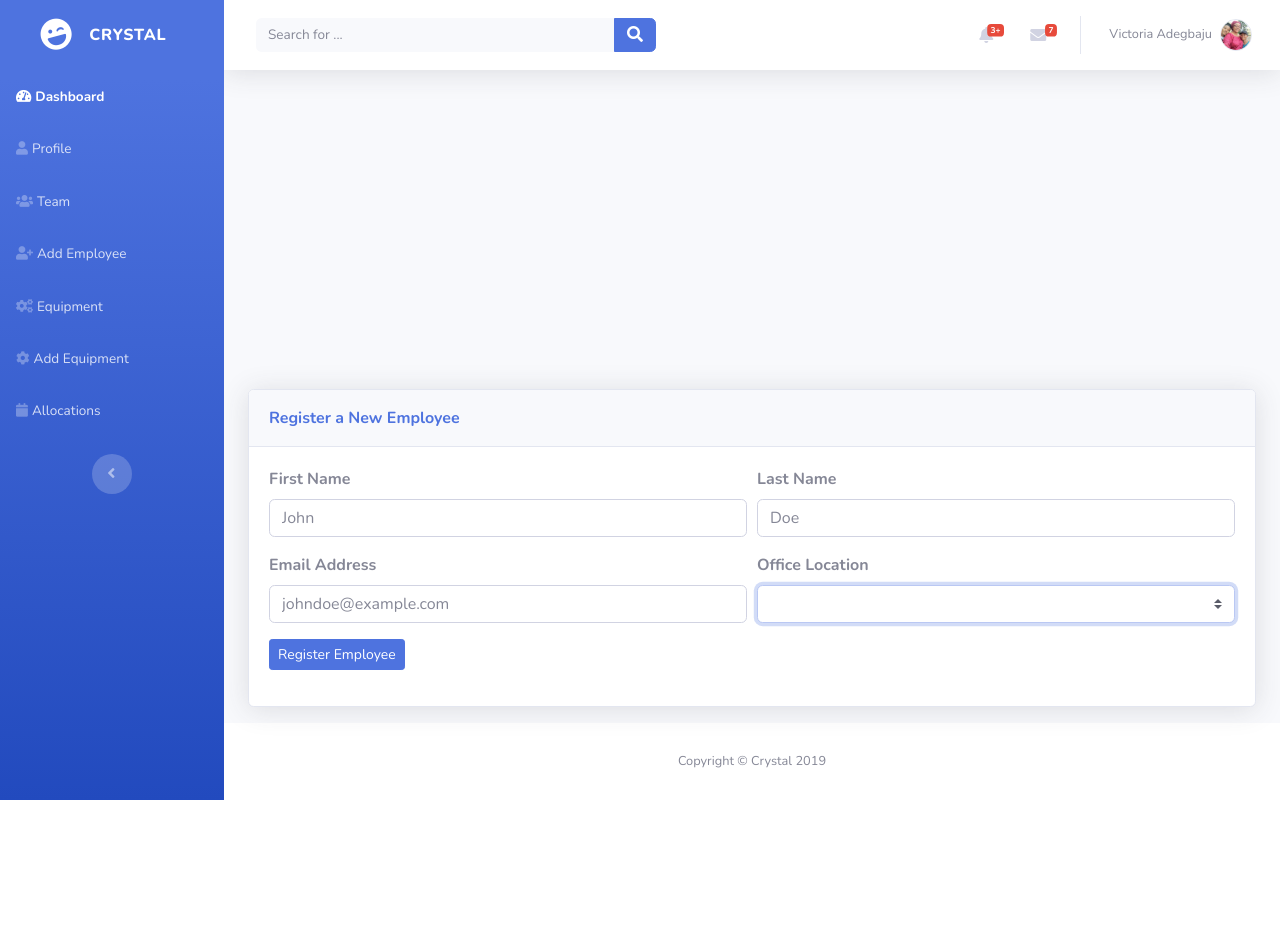
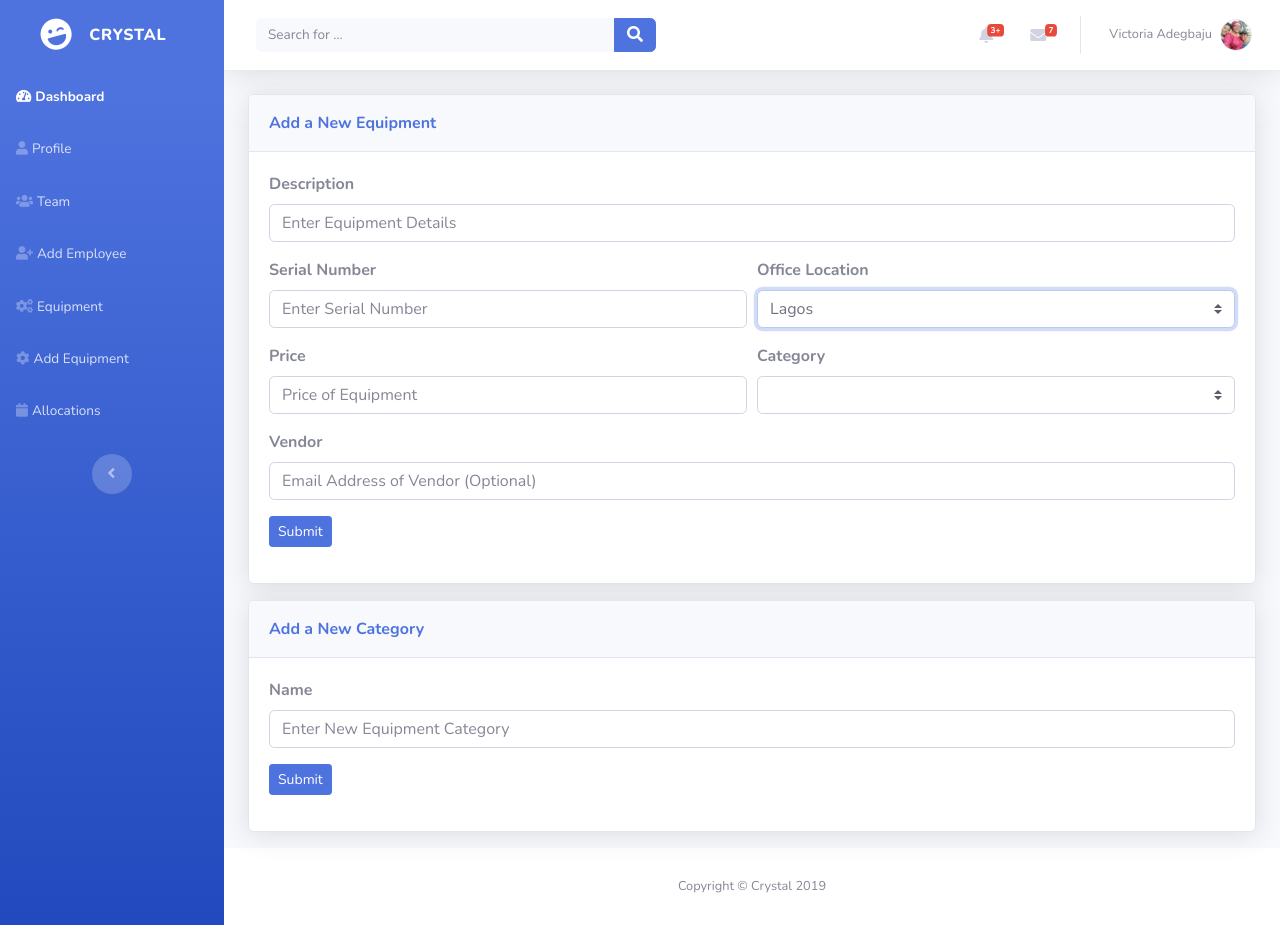
Before and after one commit to elizabethadegbaju/crystalims, a Django app: page /equipments/new/ in a window 1280 px wide. Before the commit the page ends 800 px from the top, so only its background shows below. Run offline with Django 3.2, Linux system fonts and the light colour scheme; a user stored in the database is signed in; data comes from the database, SQL or seed files in the repository; data that the repository does not hold is empty; some libraries are stand-ins or nearby versions.

Commit message:
Initial Commit

```diff
--- a/dashboard/models.py
+++ b/dashboard/models.py
@@ -108,7 +108,6 @@ class Category(models.Model):
     """This represents an equipment category in our system."""
     name = models.CharField(max_length=20, help_text='New category')
     company = models.ForeignKey(Company, on_delete=models.CASCADE)
-    verbose_name_plural = 'Categories'
 
     def __str__(self):
         return self.name + " - " + self.company.name
--- a/dashboard/urls.py
+++ b/dashboard/urls.py
@@ -16,4 +16,5 @@ urlpatterns = [
     path('equipments/<int:pk>/', views.equipment, name='equipment'),
     path('equipments/new/', views.add_equipment, name='add_equipment'),
     path('allocations/', views.allocations, name='allocations'),
+    path('equipments/new/', views.add_category, name='add_category'),
 ]
--- a/dashboard/views.py
+++ b/dashboard/views.py
@@ -189,14 +189,20 @@ def add_equipment(request):
     user = request.user
     if user.groups.filter(name__in=["Company Admins", "Company Superusers"]):
         if request.method == "GET":
-            return render(request, 'add_equipment.html')
+            locations = Location.objects.filter(company=user.employee.company)
+            categories = Category.objects.filter(company=user.employee.company)
+            return render(request, 'add_equipment.html', {'locations': locations, 'categories': categories})
         elif request.method == "POST":
             serial = request.POST['serial']
             description = request.POST['description']
             price = request.POST['price']
             vendor = request.POST['vendor']
-            condition = request.POST['condition']
             category = request.POST['category']
+            location = request.POST['location']
+            equipment = Equipment.objects.create(serial=serial, description=description, price=price, vendor=vendor,
+                                                 condition='E', category_id=category, location_id=location,
+                                                 company=user.employee.company_id)
+            equipment.save()
             return redirect('equipments')
     else:
         return redirect('equipments')
@@ -208,3 +214,11 @@ def allocations(request):
         return render(request, 'allocations.html', {'allocations': allocations})
     else:
         return redirect('dashboard')
+
+
+def add_category(request):
+    company = request.user.employee.company
+    name = request.POST['category']
+    category = Category.objects.create(name=name, company=company)
+    category.save()
+    return redirect('equipments')
--- a/templates/add_equipment.html
+++ b/templates/add_equipment.html
@@ -8,34 +8,26 @@
     <div class="container">
         <div class="card shadow mb-3">
             <div class="card-header py-3">
-                <p class="text-primary m-0 font-weight-bold">Register a New Employee</p>
+                <p class="text-primary m-0 font-weight-bold">Add a New Equipment</p>
             </div>
             <div class="card-body">
-                <form method="POST" action="{% url 'add_employee' %}">
+                <form method="POST" action="{% url 'add_equipment' %}">
                     {% csrf_token %}
+                    <div class="form-group">
+                        <label for="description"><strong>Description</strong></label>
+                        <input class="form-control"
+                               type="text"
+                               placeholder="Enter Equipment Details"
+                               name="description" required=""></div>
                     <div class="form-row">
                         <div class="col">
-                            <div class="form-group"><label for="first_name"><strong>First
-                                Name</strong></label><input class="form-control"
-                                                            type="text"
-                                                            placeholder="John"
-                                                            name="first_name" required=""></div>
-                        </div>
-                        <div class="col">
-                            <div class="form-group"><label for="last_name"><strong>Last
-                                Name</strong></label><input class="form-control"
-                                                            type="text"
-                                                            placeholder="Doe"
-                                                            name="last_name" required=""></div>
-                        </div>
-                    </div>
-                    <div class="form-row">
-                        <div class="col">
-                            <div class="form-group"><label for="email"><strong>Email
-                                Address</strong></label><input class="form-control"
-                                                               type="email"
-                                                               placeholder="johndoe@example.com"
-                                                               name="email" required=""></div>
+                            <div class="form-group">
+                                <label for="serial"><strong>Serial Number</strong></label>
+                                <input
+                                        class="form-control"
+                                        type="text"
+                                        placeholder="Enter Serial Number"
+                                        name="serial" required=""></div>
                         </div>
                         <div class="col">
                             <div class="form-group">
@@ -49,9 +41,58 @@
                             </div>
                         </div>
                     </div>
+                    <div class="form-row">
+                        <div class="col">
+                            <div class="form-group">
+                                <label for="price"><strong>Price</strong></label>
+                                <input
+                                        class="form-control"
+                                        type="text"
+                                        placeholder="Price of Equipment"
+                                        name="price" required=""></div>
+                        </div>
+                        <div class="col">
+                            <div class="form-group">
+                                <label for="category"><strong>Category</strong></label><select
+                                    class="custom-select form-control" required=""
+                                    autofocus="" name="category">
+                                {% for category in categories %}
+                                    <option value="{{ category.id }}">{{ category.name }}</option>
+                                {% endfor %}
+                            </select>
+                            </div>
+                        </div>
+                    </div>
+                    <div class="form-group">
+                        <label for="vendor"><strong>Vendor</strong></label>
+                        <input class="form-control"
+                               type="text"
+                               placeholder="Email Address of Vendor (Optional)"
+                               name="vendor"></div>
                     <div class="form-group">
                         <button class="btn btn-primary btn-sm"
-                                type="submit">Register Employee
+                                type="submit">Submit
+                        </button>
+                    </div>
+                </form>
+            </div>
+        </div>
+        <div class="card shadow mb-3">
+            <div class="card-header py-3">
+                <p class="text-primary m-0 font-weight-bold">Add a New Category</p>
+            </div>
+            <div class="card-body">
+                <form method="POST" action="{% url 'add_category' %}">
+                    {% csrf_token %}
+                    <div class="form-group">
+                        <label for="category"><strong>Name</strong></label>
+                        <input class="form-control"
+                               type="text"
+                               placeholder="Enter New Equipment Category"
+                               name="category" required=""></div>
+                    <div class="form-group">
+                        <button class="btn btn-primary btn-sm"
+                                type="submit">Submit
                         </button>
                     </div>
                 </form>
--- a/templates/equipments.html
+++ b/templates/equipments.html
@@ -6,7 +6,7 @@
 {% endblock %}
 {% block content %}
     <div class="container-fluid">
-        <h3 class="text-dark mb-4">Team</h3>
+        <h3 class="text-dark mb-4">Assets</h3>
         <div class="card shadow">
             <div class="card-header py-3">
                 <p class="text-primary m-0 font-weight-bold">Equipment Info</p>
```
